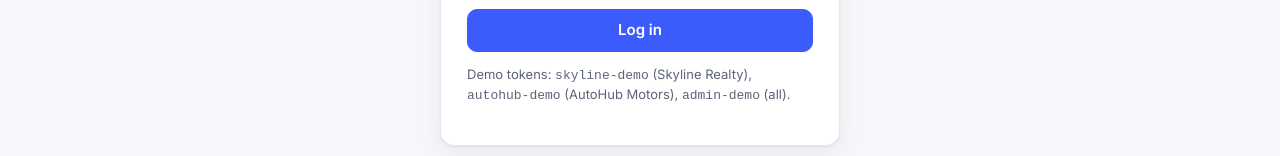
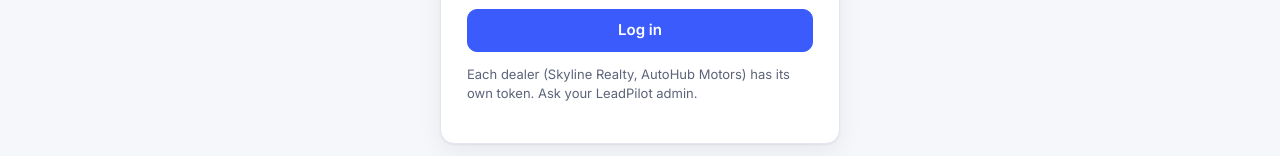
Before and after one commit to syedhassan13/leadpilot-dealcloser, a plain HTML site: page frontend/admin.html in a window 1280 px wide. Shown: the part 333-489 px from the top of the page. Drawn offline with Linux system fonts and the light colour scheme.

Commit message:
Live links and live benchmark (15/15) in README; hide demo tokens on live login
Co-Authored-By: Claude Opus 5.5 <noreply@anthropic.com>

```diff
--- a/frontend/admin.html
+++ b/frontend/admin.html
@@ -27,7 +27,7 @@
     <p class="hint">Each dealer only sees its own leads, bookings and follow-ups.</p>
     <div class="field"><label for="token">Admin token</label><input id="token" type="password" required placeholder="Your dealer token"></div>
     <button class="btn primary" style="width:100%;justify-content:center">Log in</button>
-    <p class="hint" style="margin-bottom:0">Demo tokens: <code>skyline-demo</code> (Skyline Realty), <code>autohub-demo</code> (AutoHub Motors), <code>admin-demo</code> (all).</p>
+    <p class="hint" style="margin-bottom:0">Each dealer (Skyline Realty, AutoHub Motors) has its own token. Ask your LeadPilot admin.</p>
     <p class="hint" id="login-err" style="color:var(--hot)"></p>
   </form>
 </div>
```
Also changed, not shown: 2 other files.
